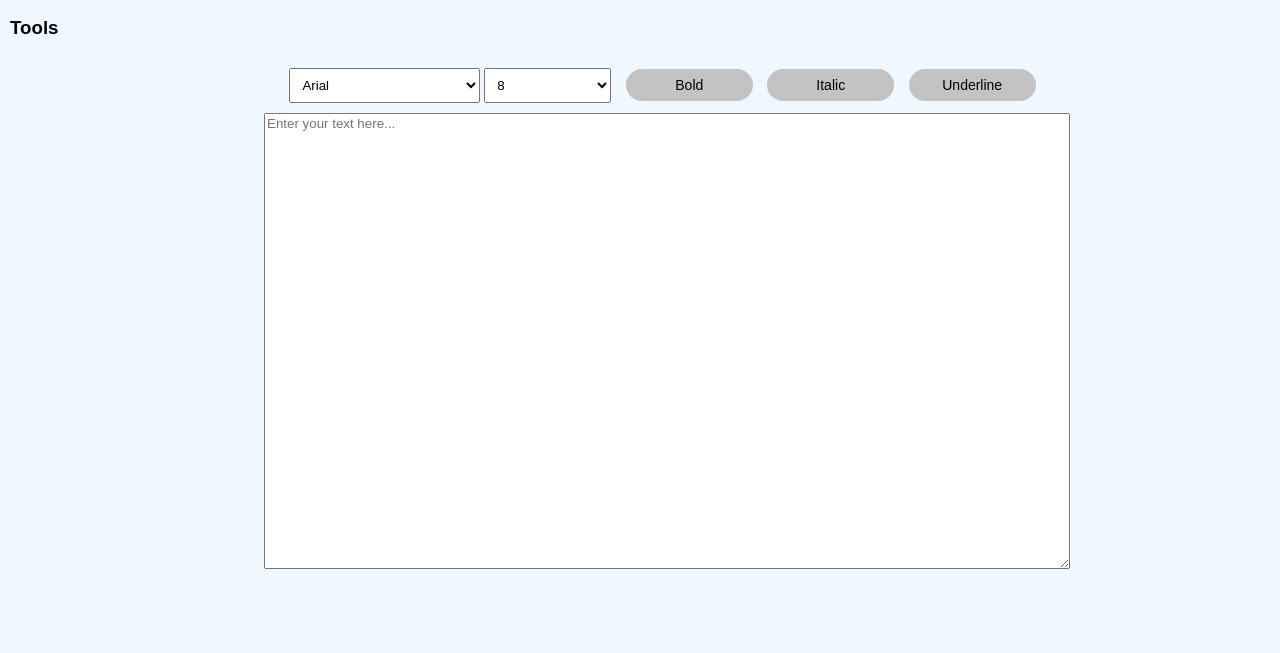
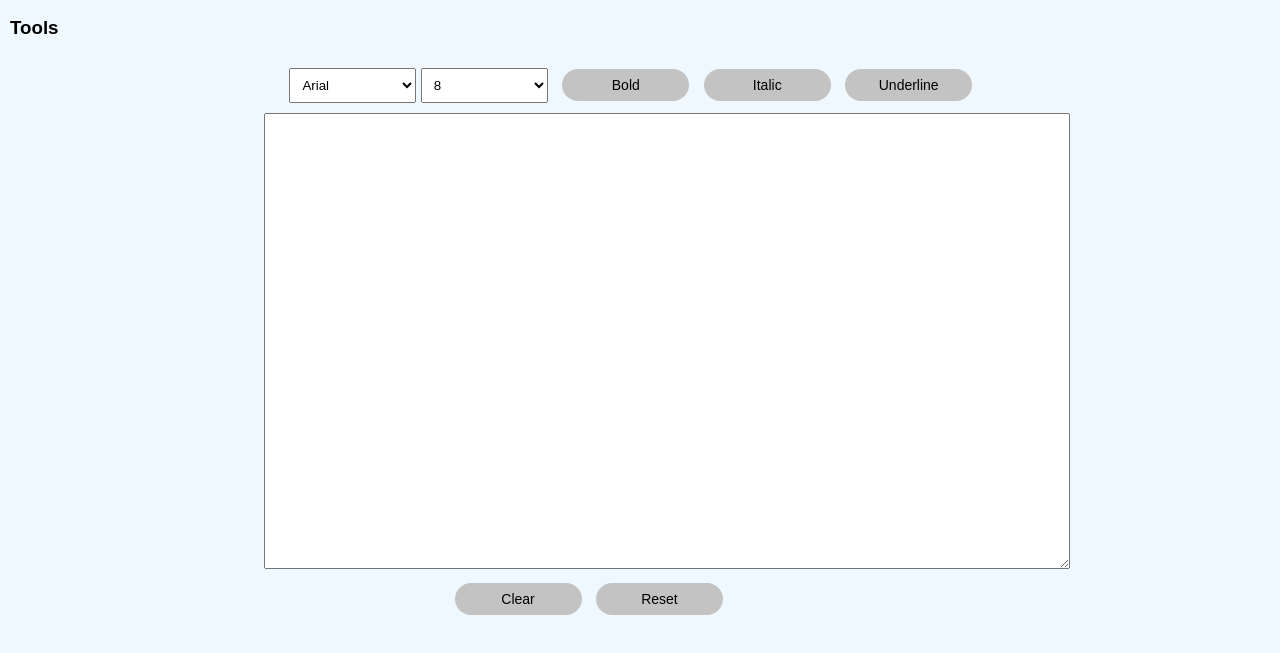
Before and after one commit to MuizzH/notepad, a plain HTML site: page index.html in a window 1280 px wide. Both pictures are taken after a click on the button "Italic". Shown: the part 51-704 px from the top of the page. Drawn offline with Linux system fonts and the light colour scheme.

Commit message:
all functions AOK.
remove reset button next time

```diff
--- a/index.html
+++ b/index.html
@@ -6,12 +6,13 @@
     <meta name="viewport" content="width=device-width, initial-scale=1.0">
     <title>Notepad using javaScript</title>
     <link rel="stylesheet" href="style.css">
+    <script src="java.js"></script>
 </head>
 <body>
     <h2>Notepad</h2>
     <h3>Tools</h3>
     <div class="setup">
-        <select class="look">
+        <select class="look" onchange="changeFont(this)">
             <option value="Arial">Arial</option>
             <option value="Sans Serif">Sans Serif</option>
             <option value="Times New Roman">Times New Roman</option>
@@ -19,7 +20,7 @@
             <option value="Courier New">Courier New</option>
             <option value="Montserrat">Montserrat</option>
         </select>
-        <select class="fontsize">
+        <select class="fontsize" onchange="changeSize(this)">
             <option>8</option>
             <option>10</option>
             <option>12</option>
@@ -34,13 +35,74 @@
             <option>30</option>
         </select>
 
-        <input type ="button" value="Bold" class ="upper">
-        <input type ="button" value="Italic" class ="upper">
-        <input type ="button" value="Underline" class ="upper">
+        <input type ="button" value="Bold" class ="upper" onclick="Bold()">
+        <input type ="button" value="Italic" class ="upper" onclick='italic()'>
+        <input type ="button" value="Underline" class ="upper" onclick='underline()'>
 
         <br>
 
-        <textarea placeholder="Enter your text here..." id="contentArea" rows="20" cols="150"></textarea>
+        <textarea placeholder="Enter your text here..." id="contentArea" rows="20" cols="150">
+
+        </textarea>
+
+        <input type ="reset" value="Clear" onclick="remove()">
+        <input type ="button" value="Reset" class ="normal" onlick="reset()">
     </div>
+
+    <script>
+        function changeFont(font) {
+        document.getElementById('contentArea').style.fontFamily=font.value;
+    }
+
+        function changeSize(n) {
+        var s=document.getElementById('contentArea')
+        s.style.fontSize=n.value+'px';
+    }
+
+        function Bold(){
+
+        var bol=document.getElementById('contentArea').style.fontWeight;
+        if(bol=='normal'){
+            document.getElementById('contentArea').style.fontWeight='bold';
+    }
+        else{
+            document.getElementById('contentArea').style.fontWeight='normal';
+    }
+}
+
+    function italic(){
+
+    var bol=document.getElementById('contentArea').style.fontStyle;
+    if(bol=='normal'){
+        document.getElementById('contentArea').style.fontStyle='Italic';
+    }
+    else{
+        document.getElementById('contentArea').style.fontStyle='normal';
+    }
+}
+
+    function underline(){
+
+    var bol=document.getElementById('contentArea').style.textDecoration;
+    if(bol !=='underline'){
+        document.getElementById('contentArea').style.textDecoration='underline';
+    }
+    else{
+        document.getElementById('contentArea').style.textDecoration='none';
+    }
+}
+
+    function reset(){
+        document.getElementById("contentArea").style.fontStyle="Normal";
+        document.getElementById("contentArea").style.textDecoration="none";
+        document.getElementById("contentArea").style.fontWeight="normal";
+
+    }
+
+    function remove() {
+        document.getElementById("contentArea").value="";
+    }
+
+    </script>
 </body>
 </html>
--- a/style.css
+++ b/style.css
@@ -2,8 +2,7 @@ body{
     margin: 0;
     padding: 0;
     background-color: aliceblue;
-    font-family: sans-serif;
-
+    font-family: "montserrat",sans-serif;
 }
 
 h2 {
@@ -22,8 +21,8 @@ h3 {
     margin: 10px 0;
     padding: 8px;
     margin-left: 22%;
-    width: 15%;
-    font-family: sans-serif;
+    width: 10%;
+    font-family: "montserrat",sans-serif;
 
 }
 
@@ -31,7 +30,7 @@ h3 {
     margin: 10px 0;
     padding: 8px;
     width: 10%;
-    font-family: sans-serif;
+    font-family: "montserrat",sans-serif;
 }
 
 .upper {
@@ -45,6 +44,7 @@ h3 {
     outline: none;
     border-radius: 24px;
     font-size: 14px;
+    font-family: "montserrat",sans-serif;
 }
 
 .upper:hover{
@@ -59,3 +59,32 @@ textarea {
     margin-left: 20%;
     font-family: sans-serif;
 }
+
+input[type=reset]
+{
+    margin: 10px 0;
+    padding: 8px;
+    width: 10%;
+    background-color: rgb(196, 195, 195);
+    margin-left: 10px;
+    color: black;
+    border: none;
+    outline: none;
+    border-radius: 24px;
+    font-size: 14px;
+    margin-left: 35%;
+}
+
+.normal {
+    margin: 10px 0;
+    padding: 8px;
+    width: 10%;
+    background-color: rgb(196, 195, 195);
+    margin-left: 10px;
+    color: black;
+    border: none;
+    outline: none;
+    border-radius: 24px;
+    font-size: 14px;
+    font-family: "montserrat",sans-serif;
+}
```
